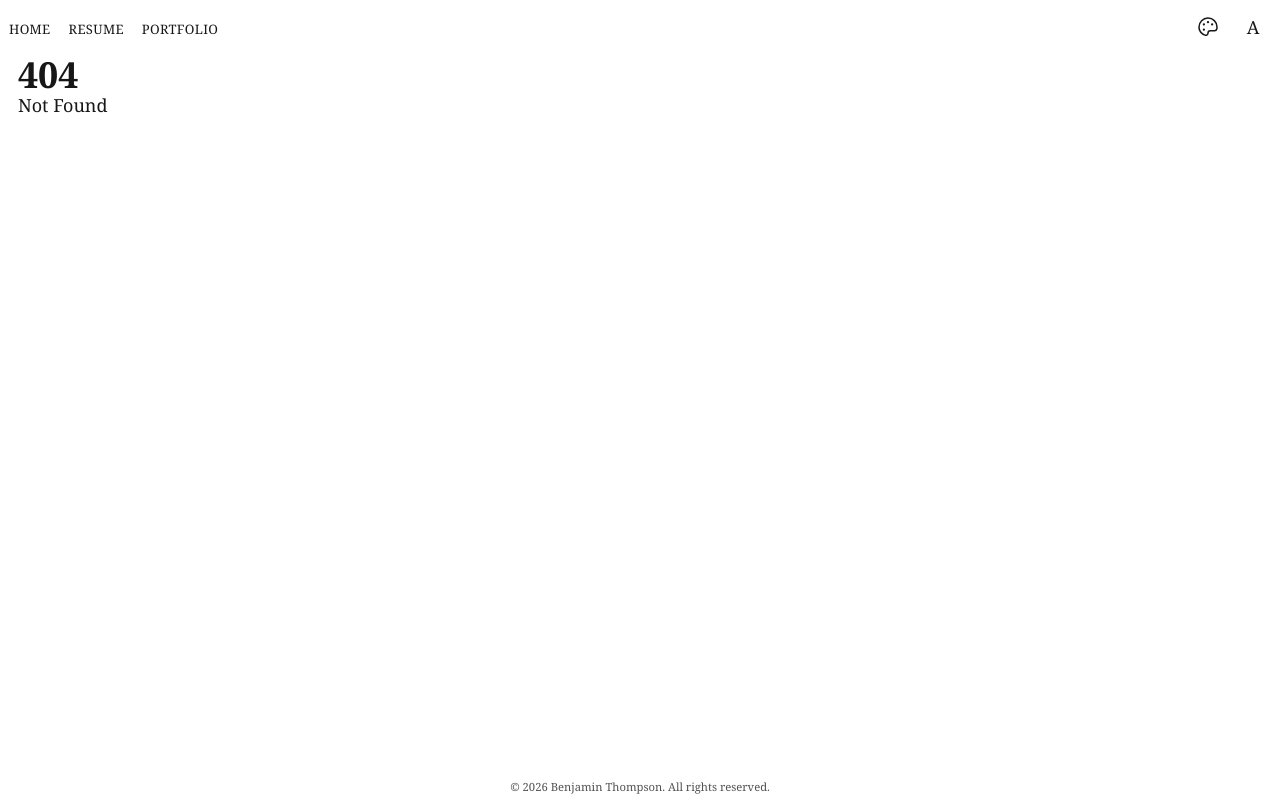
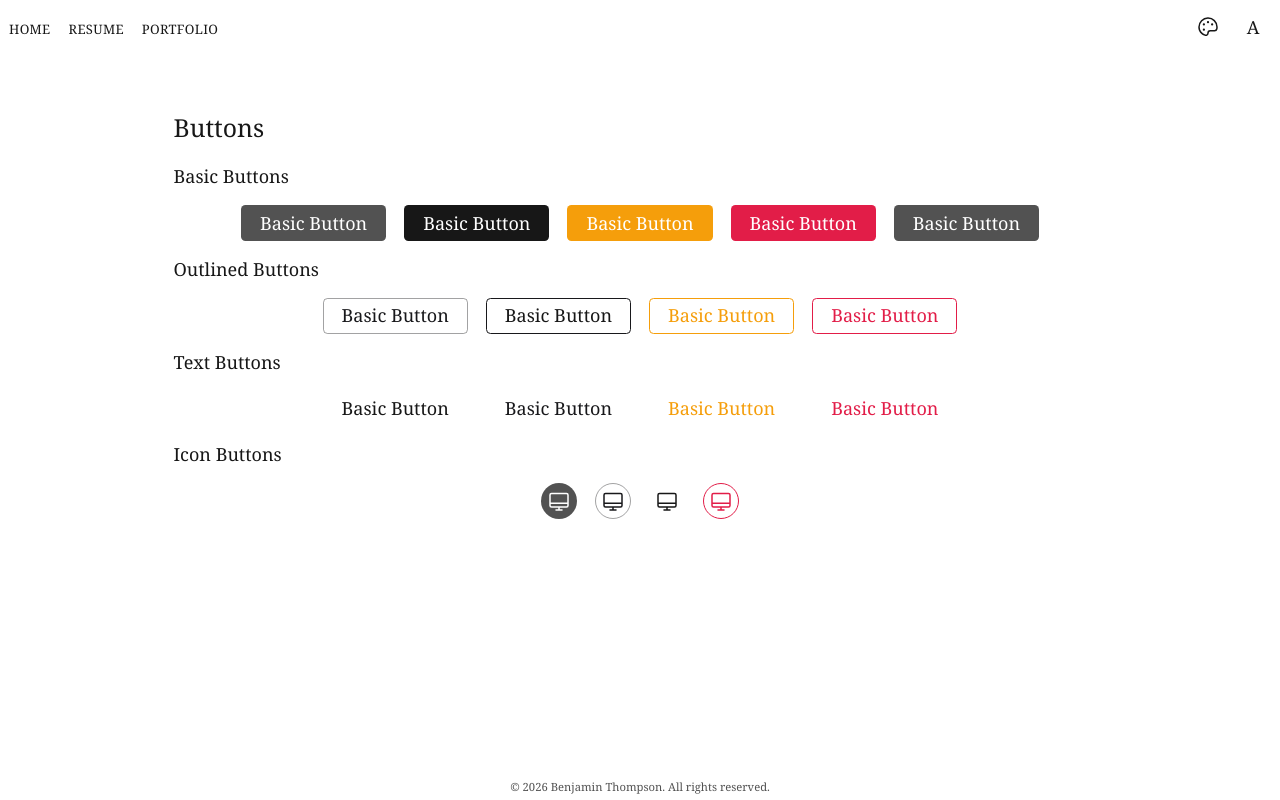
Before and after one commit to pixelsailor/cxiius, a SvelteKit app: page /playground in a window 1280 px wide. Before the commit this address had no page. Built offline with nearby package versions, Linux system fonts and the light colour scheme; a web font is replaced by a local one.

Commit message:
add Playground for style testing

```diff
--- /dev/null
+++ b/src/routes/playground/+page.svelte
@@ -0,0 +1,56 @@
+<script lang="ts">
+  import { Button } from 'bits-ui';
+  import { DesktopIcon } from '$lib/ui/icons';
+</script>
+
+<div class="container">
+  <section>
+    <p class="title-large">Buttons</p>
+    <p class="title medium">Basic Buttons</p>
+    <div class="examples">
+      <Button.Root class="button" onclick={() => alert('Button clicked')}>Basic Button</Button.Root>
+      <Button.Root class="button primary">Basic Button</Button.Root>
+      <Button.Root class="button warn">Basic Button</Button.Root>
+      <Button.Root class="button danger">Basic Button</Button.Root>
+      <Button.Root class="button" disabled>Basic Button</Button.Root>
+    </div>
+    <p class="title medium">Outlined Buttons</p>
+    <div class="examples">
+      <Button.Root class="button outlined">Basic Button</Button.Root>
+      <Button.Root class="button outlined primary">Basic Button</Button.Root>
+      <Button.Root class="button outlined warn">Basic Button</Button.Root>
+      <Button.Root class="button outlined danger">Basic Button</Button.Root>
+    </div>
+    <p class="title medium">Text Buttons</p>
+    <div class="examples">
+      <Button.Root class="button text">Basic Button</Button.Root>
+      <Button.Root class="button text primary">Basic Button</Button.Root>
+      <Button.Root class="button text warn">Basic Button</Button.Root>
+      <Button.Root class="button text danger">Basic Button</Button.Root>
+    </div>
+    <p class="title medium">Icon Buttons</p>
+    <div class="examples">
+      <Button.Root class="button icon"><DesktopIcon size="sm" /></Button.Root>
+      <Button.Root class="button icon outlined"><DesktopIcon size="sm" /></Button.Root>
+      <Button.Root class="button icon text"><DesktopIcon size="sm" /></Button.Root>
+      <Button.Root class="button icon outlined danger"><DesktopIcon size="sm" /></Button.Root>
+    </div>
+  </section>
+</div>
+
+<style>
+  section {
+    margin-block: 3rem;
+    display: flex;
+    flex-direction: column;
+    gap: 1rem;
+  }
+
+  .examples {
+    display: flex;
+    flex-direction: row;
+    gap: 1rem;
+    align-items: center;
+    justify-content: center;
+  }
+</style>
```
